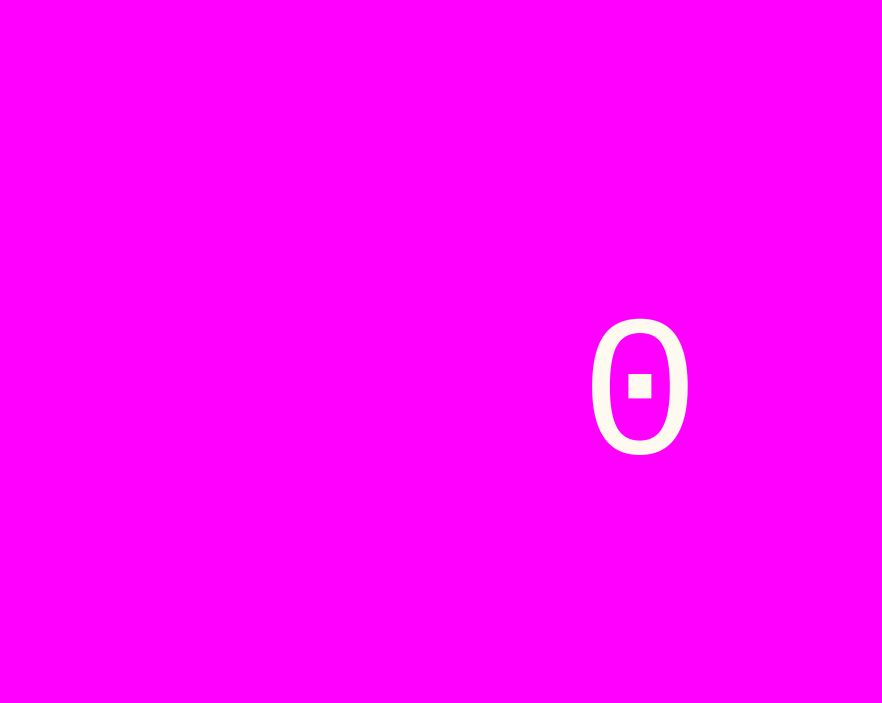
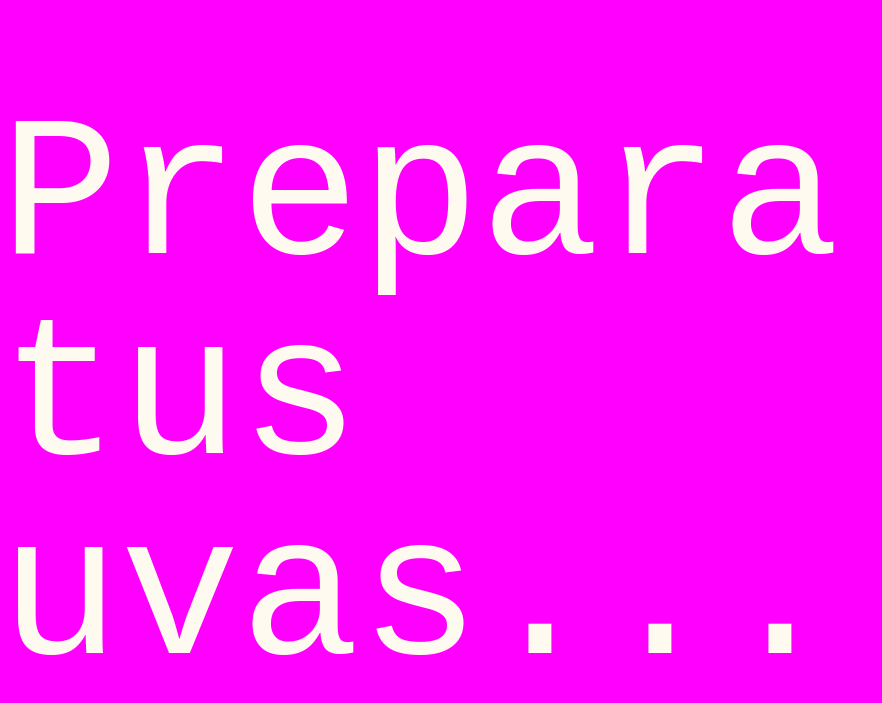
Before and after one commit to AndreaAguado/happy-new-year, a website: page src/html/index.html in a window 1280 px wide. Shown: the whole page, without its empty margins (0-882 px from the left). Drawn offline with nearby package versions, Linux system fonts and the light colour scheme; files that its build step writes are made by us from their sources.

Commit message:
change message

```diff
--- a/src/html/index.html
+++ b/src/html/index.html
@@ -12,7 +12,7 @@
 <body class="body js-body">
   <main class="main js-main">
     <h1 class="title js-title hidden">¡Feliz año nuevo!</h1>
-    <p class="time js-time">0</p>
+    <p class="time js-time">Prepara tus uvas...</p>
     <div class="container js-container">
     </div>
   </main>
```
